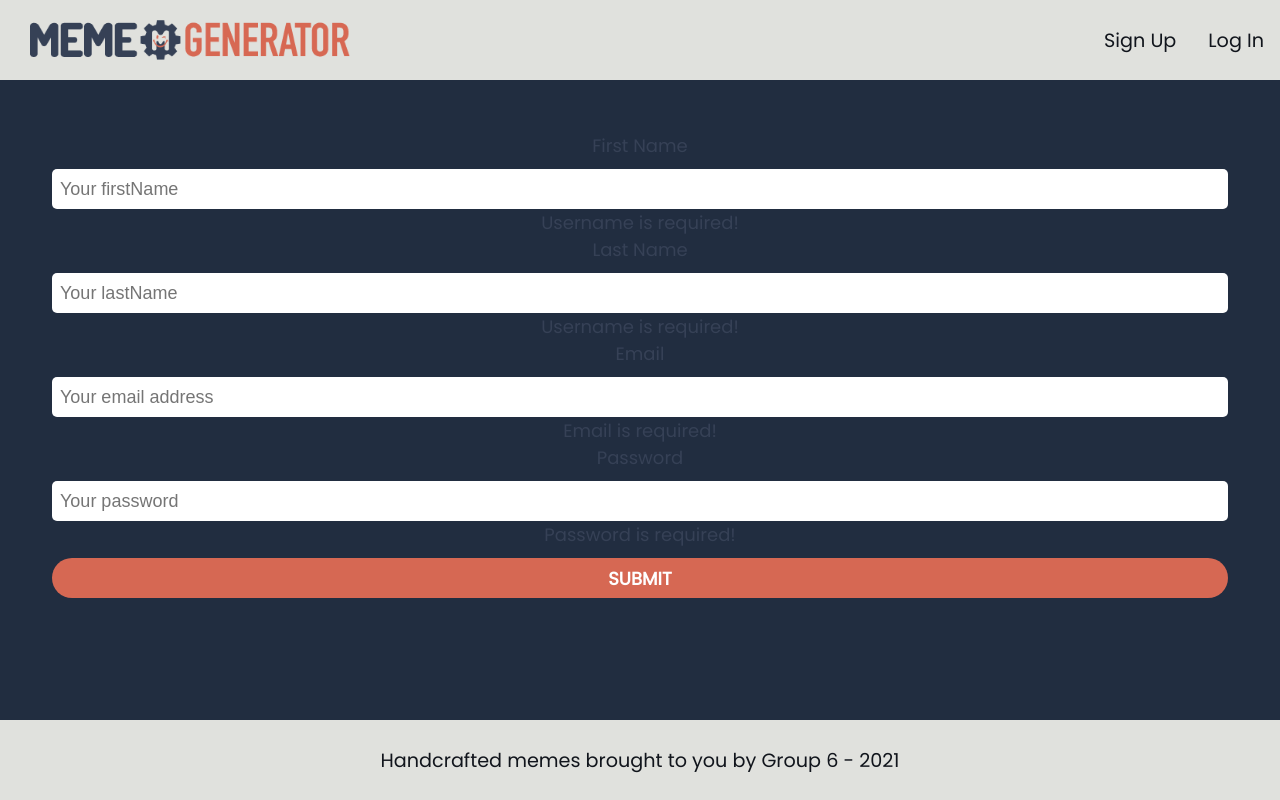
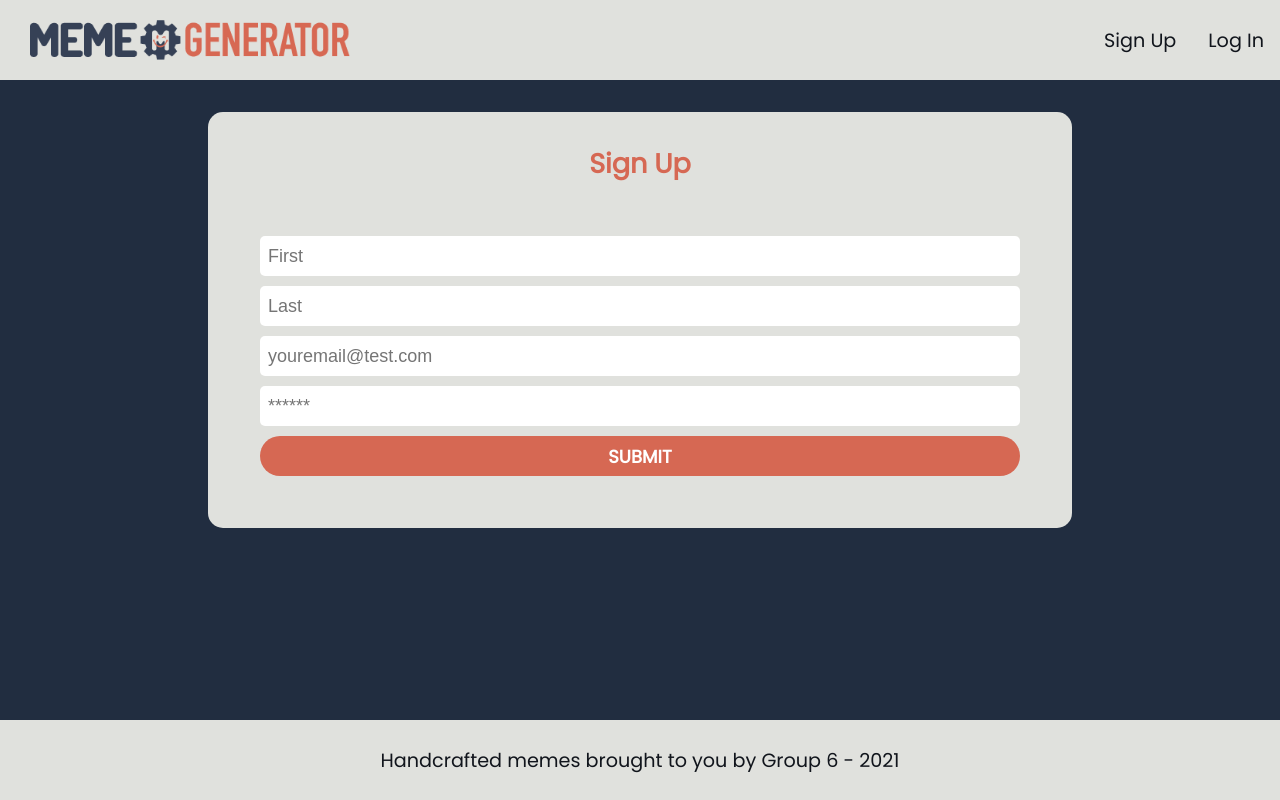
Before and after one commit to big-bad-six/project3, a React (Create React App) app in the folder client/: page /sign-up in a window 1280 px wide. Built offline with nearby package versions, Linux system fonts and the light colour scheme.

Commit message:
reverting sign up page changes

```diff
--- a/client/src/pages/SignUp.js
+++ b/client/src/pages/SignUp.js
@@ -72,12 +72,12 @@ export default function SignUp(props) {
     // };
 
     return (
+        <div className="card">
             <div className="form">
 
-            {/* <h2>Sign Up</h2>
+                <h2>Sign Up</h2>
                 <form noValidate validated={validated} onSubmit={handleFormSubmit}>
                     <div className="field">
-                    <label htmlFor="firstName">First Name:</label>
                         <input
                             placeholder="First"
                             name="firstName"
@@ -88,7 +88,6 @@ export default function SignUp(props) {
                         />
                     </div>
                     <div className="field">
-                    <label htmlFor="lastName">Last Name:</label>
                         <input
                             placeholder="Last"
                             name="lastName"
@@ -99,7 +98,6 @@ export default function SignUp(props) {
                         />
                     </div>
                     <div className="field">
-                    <label htmlFor="email">Email:</label>
                         <input
                             placeholder="youremail@test.com"
                             name="email"
@@ -110,7 +108,6 @@ export default function SignUp(props) {
                         />
                     </div>
                     <div className="field">
-                    <label htmlFor="pwd">Password:</label>
                         <input
                             placeholder="******"
                             name="password"
@@ -131,93 +128,8 @@ export default function SignUp(props) {
                             variant="success"
                         >Submit</button>
                     </div>
-            </form> */}
-
-            {/* This is needed for the validation functionality above */}
-            <Form noValidate validated={validated} onSubmit={handleFormSubmit}>
-                {/* show alert if server response is bad */}
-                <Alert
-                    dismissible
-                    onClose={() => setShowAlert(false)}
-                    show={showAlert}
-                    variant="danger"
-                >
-                    Something went wrong with your signup!
-                </Alert>
-
-                <Form.Group>
-                    <Form.Label htmlFor="firstName">First Name</Form.Label>
-                    <Form.Control
-                        type="text"
-                        placeholder="Your firstName"
-                        name="firstName"
-                        onChange={handleInputChange}
-                        value={userFormData.firstName}
-                        required
-                    />
-                    <Form.Control.Feedback type="invalid">
-                        Username is required!
-                    </Form.Control.Feedback>
-                </Form.Group>
-
-                <Form.Group>
-                    <Form.Label htmlFor="lastName">Last Name</Form.Label>
-                    <Form.Control
-                        type="text"
-                        placeholder="Your lastName"
-                        name="lastName"
-                        onChange={handleInputChange}
-                        value={userFormData.lastName}
-                        required
-                    />
-                    <Form.Control.Feedback type="invalid">
-                        Username is required!
-                    </Form.Control.Feedback>
-                </Form.Group>
-
-                <Form.Group>
-                    <Form.Label htmlFor="email">Email</Form.Label>
-                    <Form.Control
-                        type="email"
-                        placeholder="Your email address"
-                        name="email"
-                        onChange={handleInputChange}
-                        value={userFormData.email}
-                        required
-                    />
-                    <Form.Control.Feedback type="invalid">
-                        Email is required!
-                    </Form.Control.Feedback>
-                </Form.Group>
-
-                <Form.Group>
-                    <Form.Label htmlFor="password">Password</Form.Label>
-                    <Form.Control
-                        type="password"
-                        placeholder="Your password"
-                        name="password"
-                        onChange={handleInputChange}
-                        value={userFormData.password}
-                        required
-                    />
-                    <Form.Control.Feedback type="invalid">
-                        Password is required!
-                    </Form.Control.Feedback>
-                </Form.Group>
-                <Button
-                    disabled={
-                        !(
-                            userFormData.username &&
-                            userFormData.email &&
-                            userFormData.password
-                        )
-                    }
-                    type="submit"
-                    variant="success"
-                >
-                    Submit
-                </Button>
-            </Form>
+                </form>
+            </div>
         </div>
     );
 }
```
Lines whose indentation alone changed are shown as unchanged.
